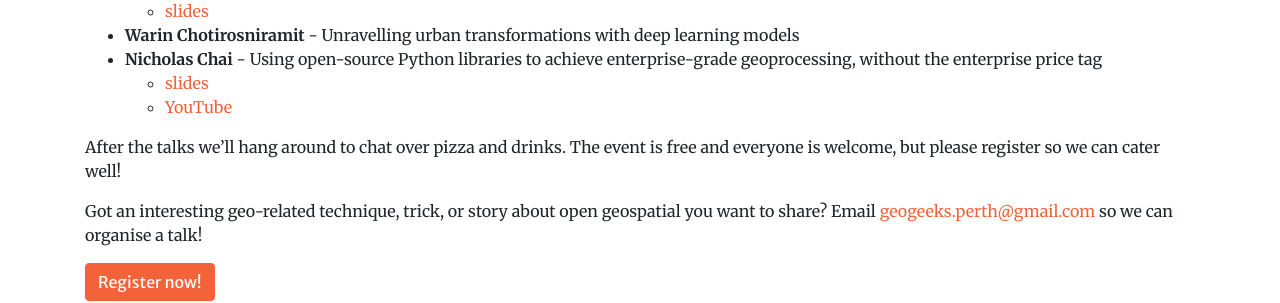
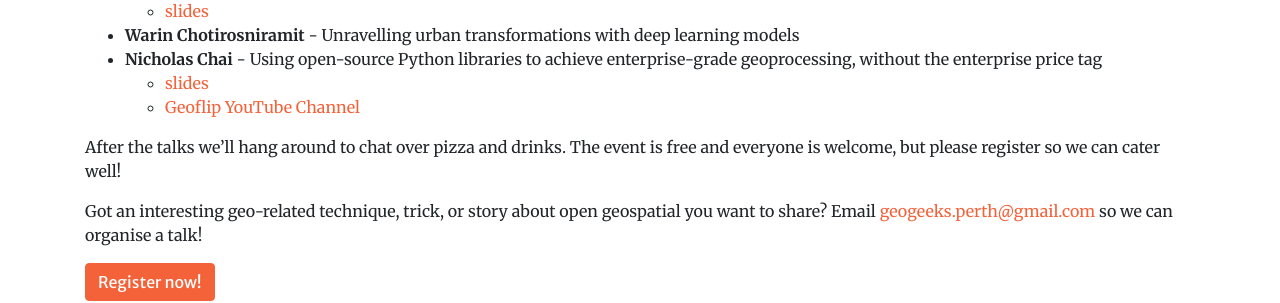
Before and after one commit to geogeeks-au/geogeeks-au.github.io, a Jekyll site: the page built from 2025/0402_speaker_night.md, in a window 1280 px wide. Shown: the part 508-811 px from the top of the page. Built offline with Jekyll 4.4.1, drawn with Linux system fonts in a browser that asks for light colours; comment, search, counter and statistics services are not loaded.

Commit message:
more descriptive link text

```diff
--- a/2025/0402_speaker_night.md
+++ b/2025/0402_speaker_night.md
@@ -28,7 +28,7 @@ Speakers:
 - **Warin Chotirosniramit** - Unravelling urban transformations with deep learning models
 - **Nicholas Chai** - Using open-source Python libraries to achieve enterprise-grade geoprocessing, without the enterprise price tag
     - <a href="0402_speaker_night/GeoGeeks-PythonPowered-Geoprocessing.pptx" target=_blank>slides</a>
-    - <a href="https://youtube.com/@geoflip" target=_blank>YouTube</a>
+    - <a href="https://youtube.com/@geoflip" target=_blank>Geoflip YouTube Channel</a>
 
 After the talks we'll hang around to chat over pizza and drinks. The event is free and everyone is welcome, but please register so we can cater well!
 
```
